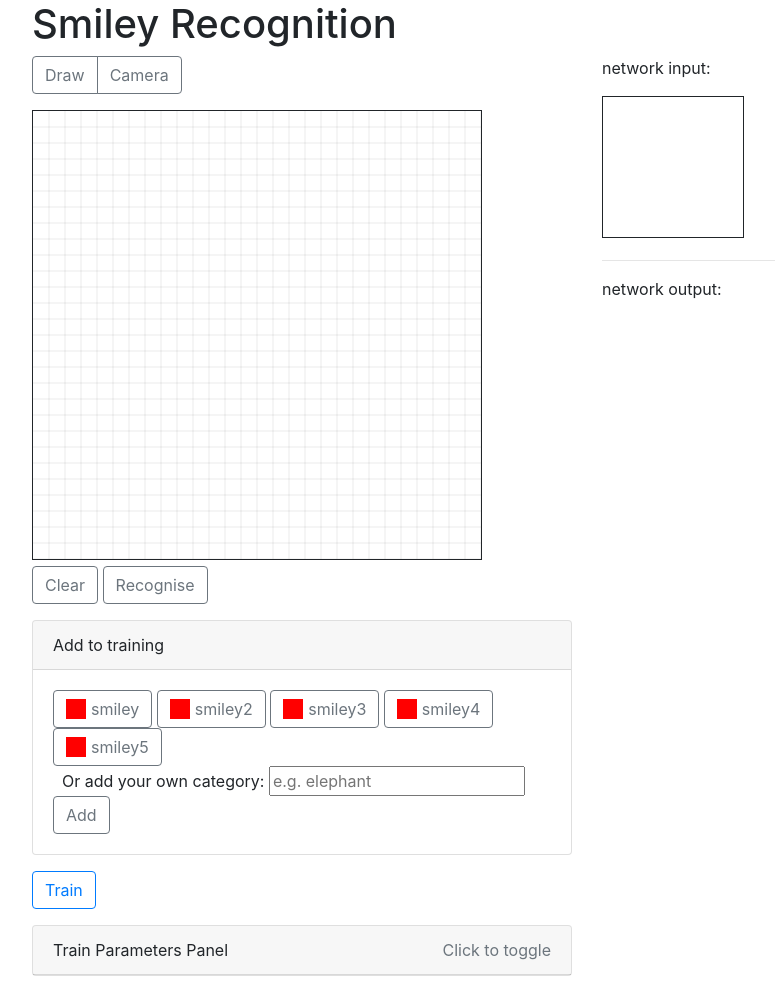
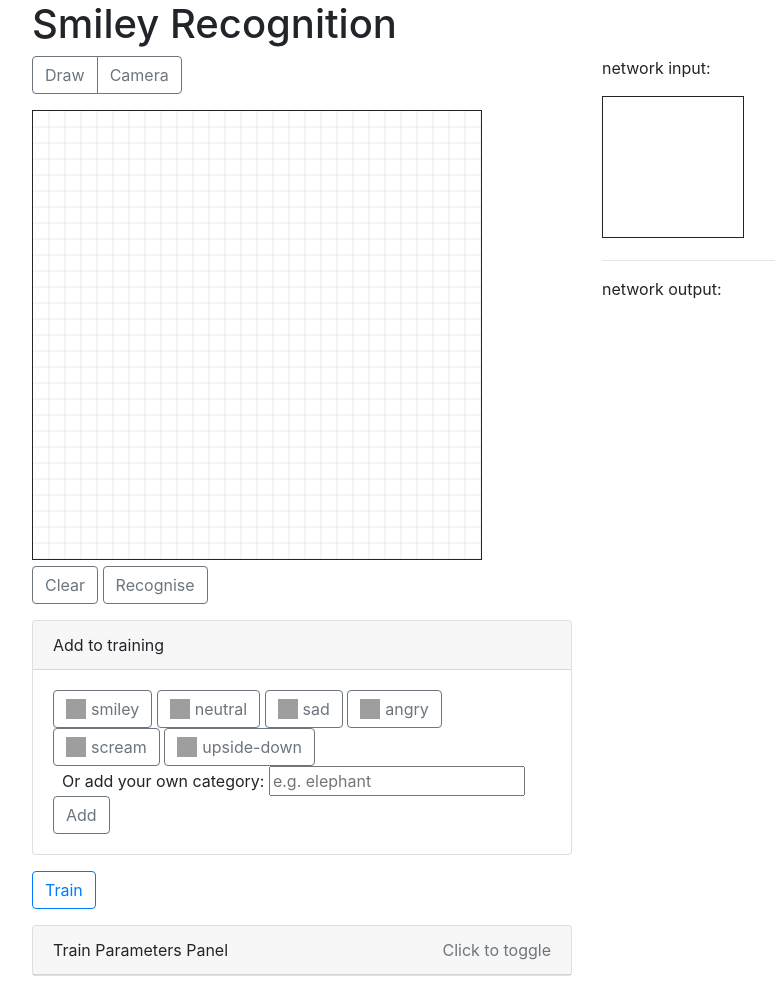
Before and after one commit to stblmuc/Smiley, a Flask app: page / in a window 1280 px wide. Shown: the whole page, without its empty margins (53-828 px from the left). Run offline with Flask 2, Linux system fonts and the light colour scheme; some libraries are stand-ins or nearby versions; grey boxes are pictures that could not be loaded.

Commit message:
add smiley buttons

```diff
--- a/static/css/style.css
+++ b/static/css/style.css
@@ -11,5 +11,25 @@
 }
 
 .smiley-img:before{
-     background-color : red;
+     background-image : url("../img/smiley.png");
 }
+
+.neutral-img:before{
+     background-image : url("../img/neutral.png");
+}
+
+.sad-img:before{
+     background-image : url("../img/sad.png");
+}
+
+.scream-img:before{
+     background-image : url("../img/scream.png");
+}
+
+.angry-img:before{
+     background-image : url("../img/angry.png");
+}
+
+.upside-down-img:before{
+     background-image : url("../img/upside-down.png");
+}
--- a/static/js/main.js
+++ b/static/js/main.js
@@ -550,7 +550,7 @@ $(() => {
         //main.addTrainingData(e.target);
     });*/
 
-    $('#addSmileyData').click((e) => {
+    $('.add-emoji-data').click((e) => {
         main.addTrainingData(e.target);
     });
 
--- a/templates/index.html
+++ b/templates/index.html
@@ -33,11 +33,12 @@
                     <span>Add to training</span>
                 </div>
                 <div class="card-body">
-                    <button id="addSmileyData" class="btn btn-outline-secondary button-own-image smiley-img" value="smiley">smiley</button>
-                    <button id="addSmileyData2" class="btn btn-outline-secondary button-own-image smiley-img" value="smiley">smiley2</button>
-                    <button id="addSmileyData3" class="btn btn-outline-secondary button-own-image smiley-img" value="smiley">smiley3</button>
-                    <button id="addSmileyData4" class="btn btn-outline-secondary button-own-image smiley-img" value="smiley">smiley4</button>
-                    <button id="addSmileyData5" class="btn btn-outline-secondary button-own-image smiley-img" value="smiley">smiley5</button>
+                    <button class="btn btn-outline-secondary button-own-image add-emoji-data smiley-img" value="smiley">smiley</button>
+                    <button class="btn btn-outline-secondary button-own-image add-emoji-data neutral-img" value="neutral">neutral</button>
+                    <button class="btn btn-outline-secondary button-own-image add-emoji-data sad-img" value="sad">sad</button>
+                    <button class="btn btn-outline-secondary button-own-image add-emoji-data angry-img" value="angry">angry</button>
+                    <button class="btn btn-outline-secondary button-own-image add-emoji-data scream-img" value="scream">scream</button>
+                    <button class="btn btn-outline-secondary button-own-image add-emoji-data upside-down-img" value="upside-down">upside-down</button>
                     <br>
                     <label for="trainingDataLabel" style="margin-bottom: 0;">&nbsp;&nbsp;Or add your own category:
                         <input list="trainingDataLabelOptions" id="trainingDataLabel" placeholder="e.g. elephant">
```
